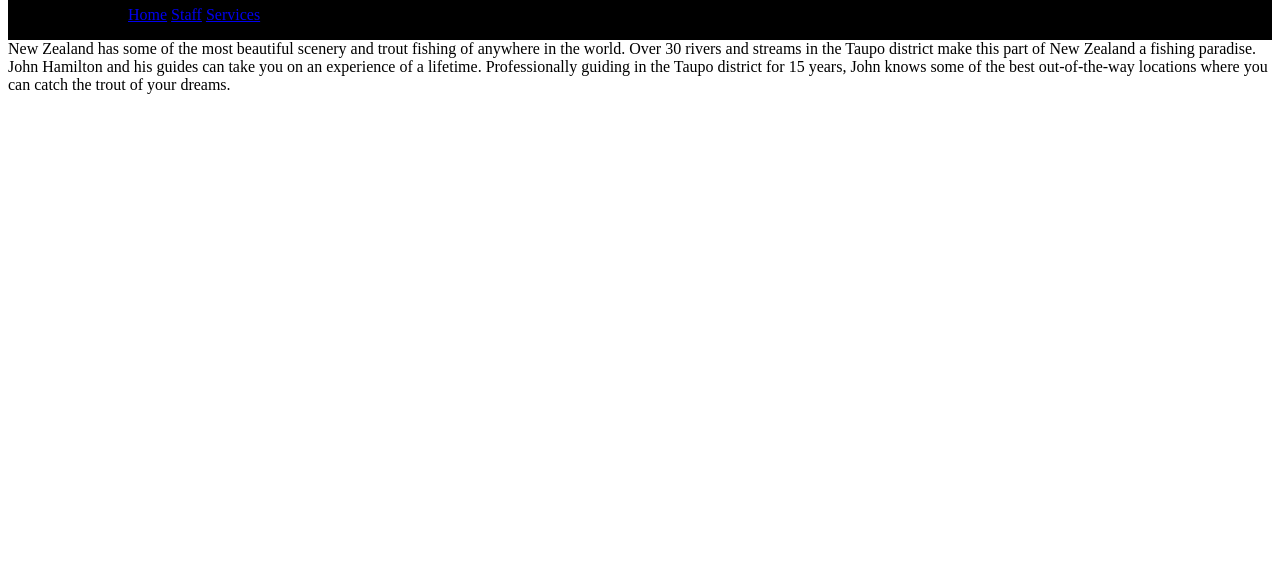
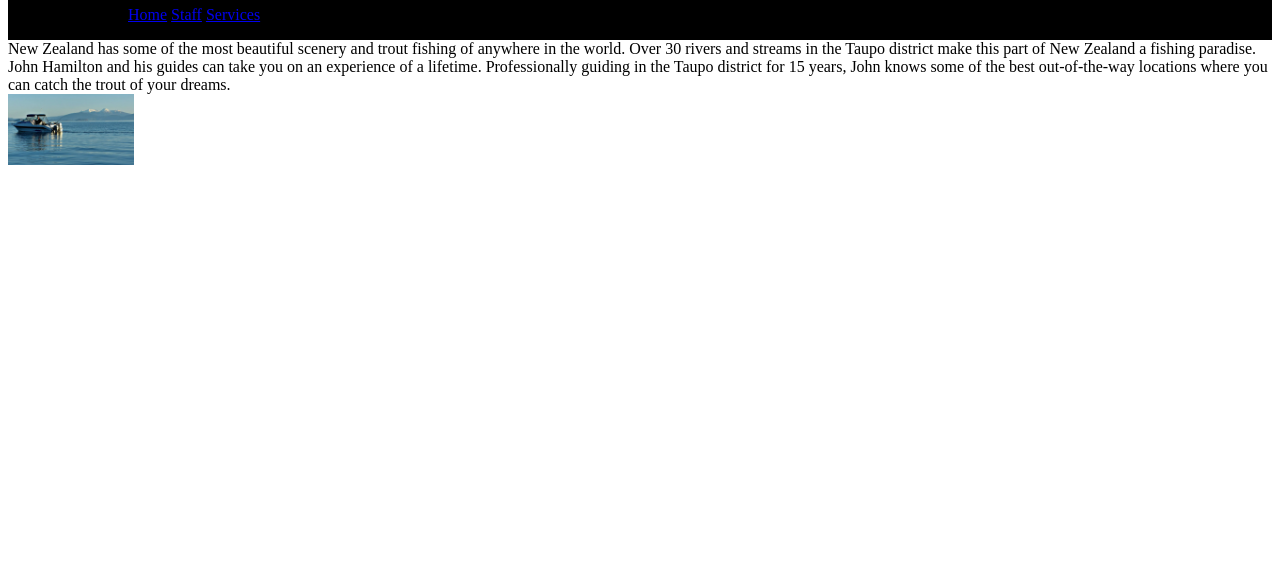
Before and after one commit to The-Rizzard-OfOz/Guided-Trout-Fishing-Assessment, a plain HTML site: page Index.HTML in a window 1280 px wide. Shown: the part 214-800 px from the top of the page. Drawn offline with Linux system fonts and the light colour scheme.

Commit message:
Main image added

```diff
--- a/Index.HTML
+++ b/Index.HTML
@@ -29,7 +29,7 @@
     </header>
 
     <main>New Zealand has some of the most beautiful scenery and trout fishing of anywhere in the world. Over 30 rivers and streams in the Taupo district make this part of New Zealand a fishing paradise. John Hamilton and his guides can take you on an experience of a lifetime. Professionally guiding in the Taupo district for 15 years, John knows some of the best out-of-the-way locations where you can catch the trout of your dreams.</main>
-
+    <img src="lake-taupo-fishing.webp" alt="main image">
 </body>
 
 
```
Also changed, not shown: lake-taupo-fishing.webp (added).
